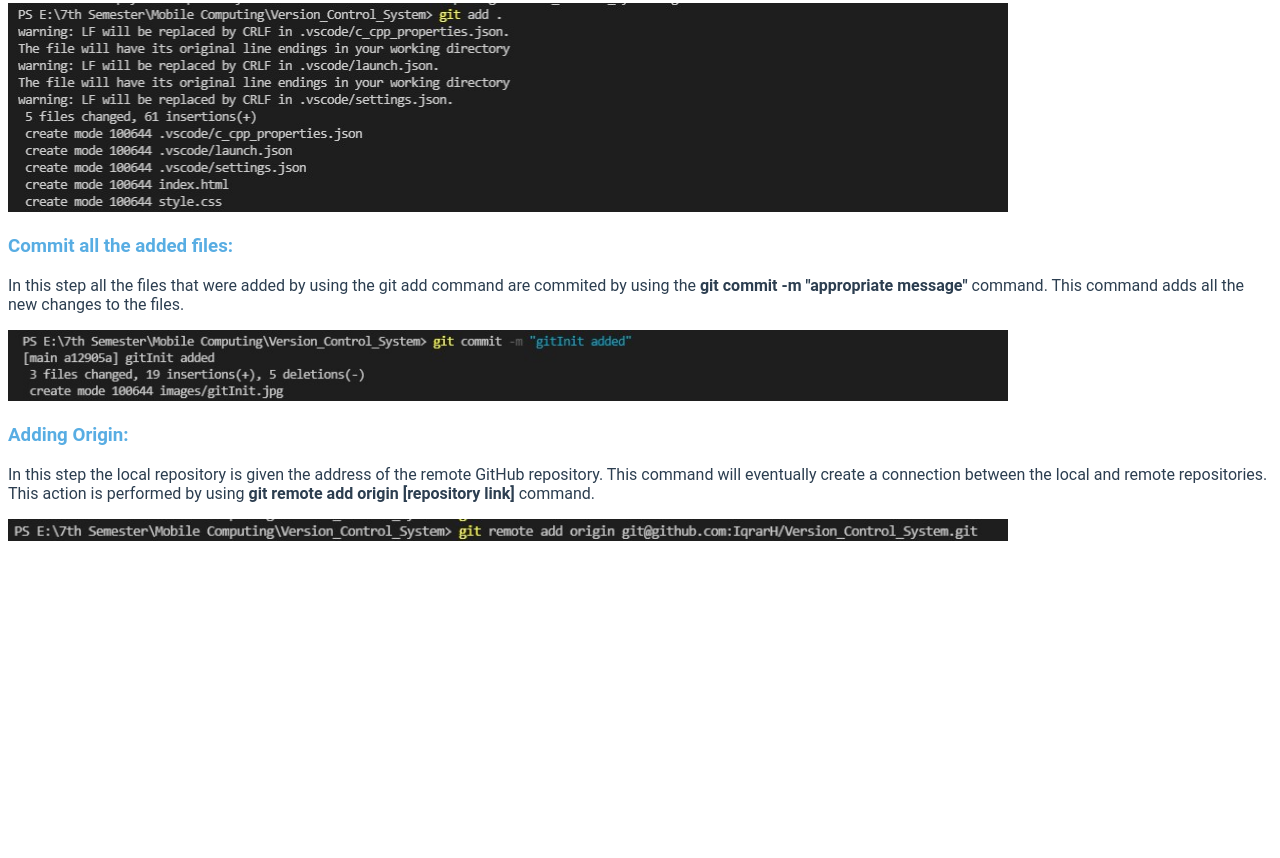
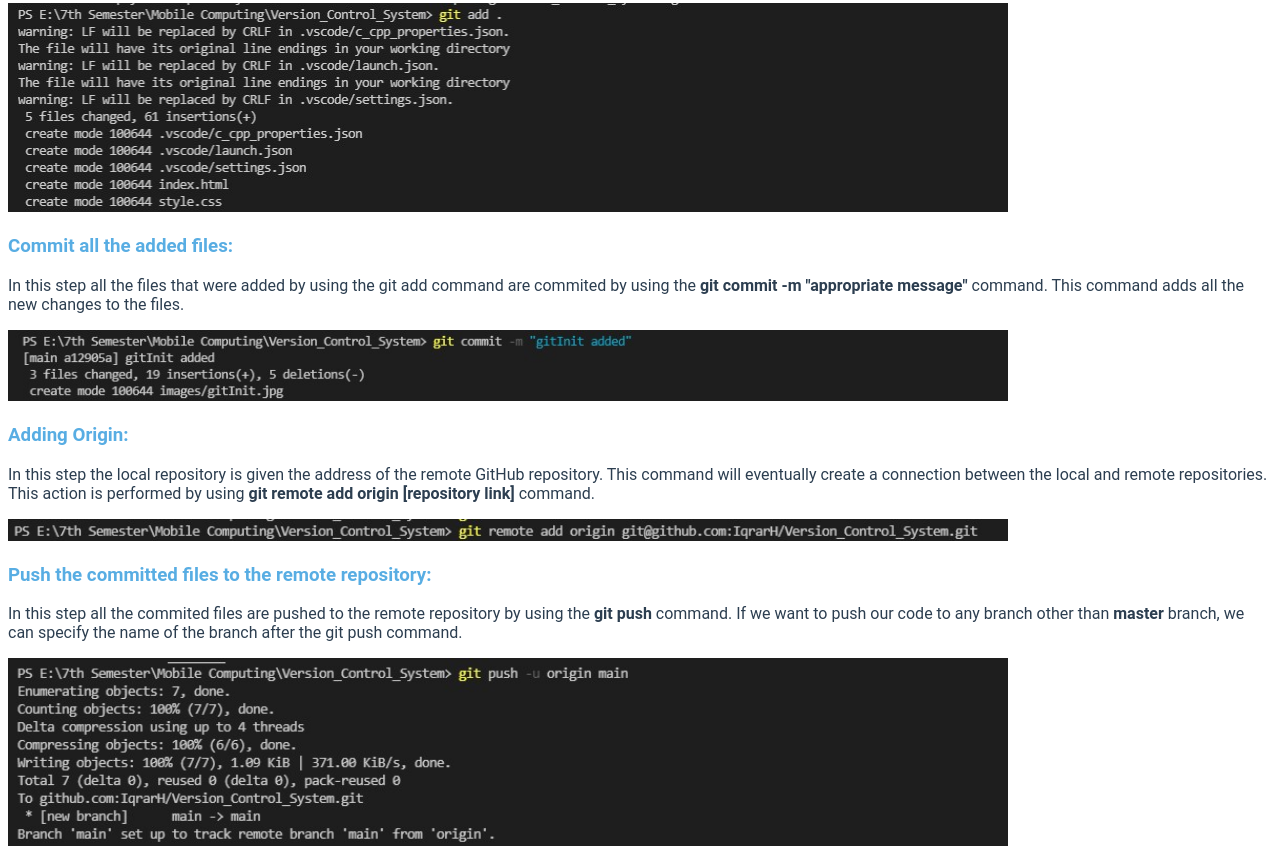
Before and after one commit to IqrarH/Version_Control_System, a plain HTML site: page index.html in a window 1280 px wide. Shown: the part 1149-2007 px from the top of the page. Before the commit the page ends 1702 px from the top, so only its background shows below. Drawn offline with Linux system fonts and the light colour scheme.

Commit message:
git push

```diff
--- a/index.html
+++ b/index.html
@@ -88,5 +88,14 @@
             <img class="screenshot" src="images/add origin.jpg">
         </div>
 
+        <div>
+            <h3>Push the committed files to the remote repository:</h3>
+            <p>In this step all the commited files are pushed to the remote repository by using the
+                <b>git push</b> command. If we want to push our code to any branch other than <b>master</b> branch,
+                we can specify the name of the branch after the git push command.
+            </p>
+            <img class="screenshot" src="images/gitPush.jpg">
+        </div>
+
     </body>
 </html>
```
Also changed, not shown: images/gitPush.jpg (added).
